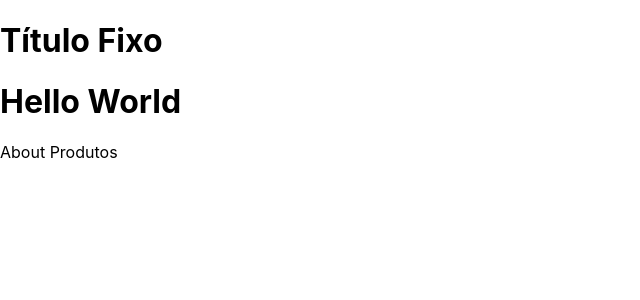
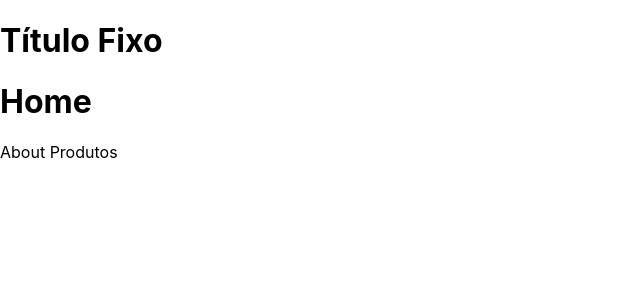
Before and after one commit to educwb/hello-world-next, a Next.js app: page / in a window 1280 px wide. Shown: the top 300 px of the page, without its empty margins (0-640 px from the left). Built offline with nearby package versions, Linux system fonts and the light colour scheme.

Commit message:
rotas dinamicas sem o spread [...products].js

```diff
--- a/pages/index.js
+++ b/pages/index.js
@@ -3,7 +3,7 @@ import Link from 'next/link'
 const Index = () => {
   return (
     <div>
-      <h1>Hello World</h1>
+      <h1>Home</h1>
       <Link href="/about">
         <a>About</a>
       </Link>
```
